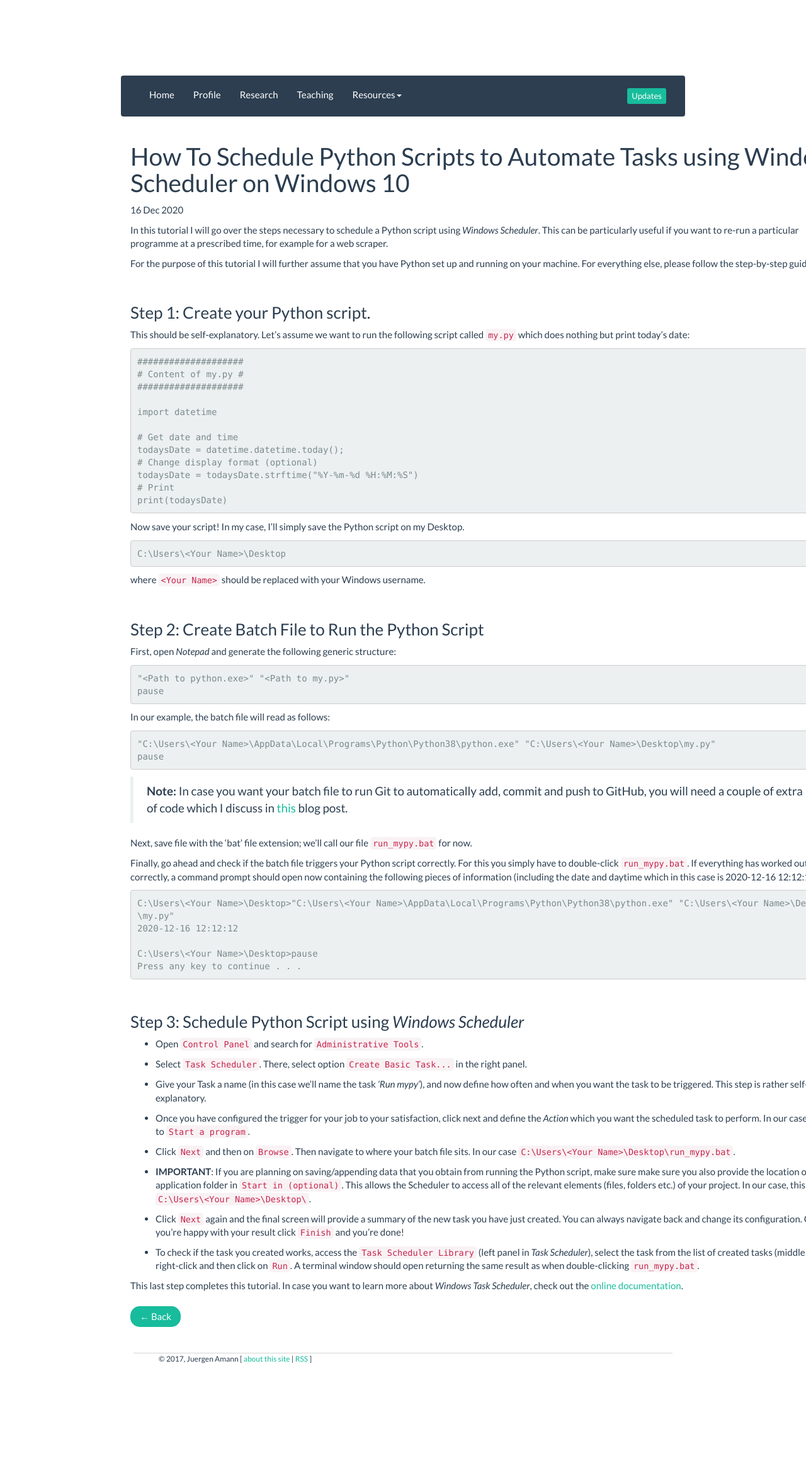
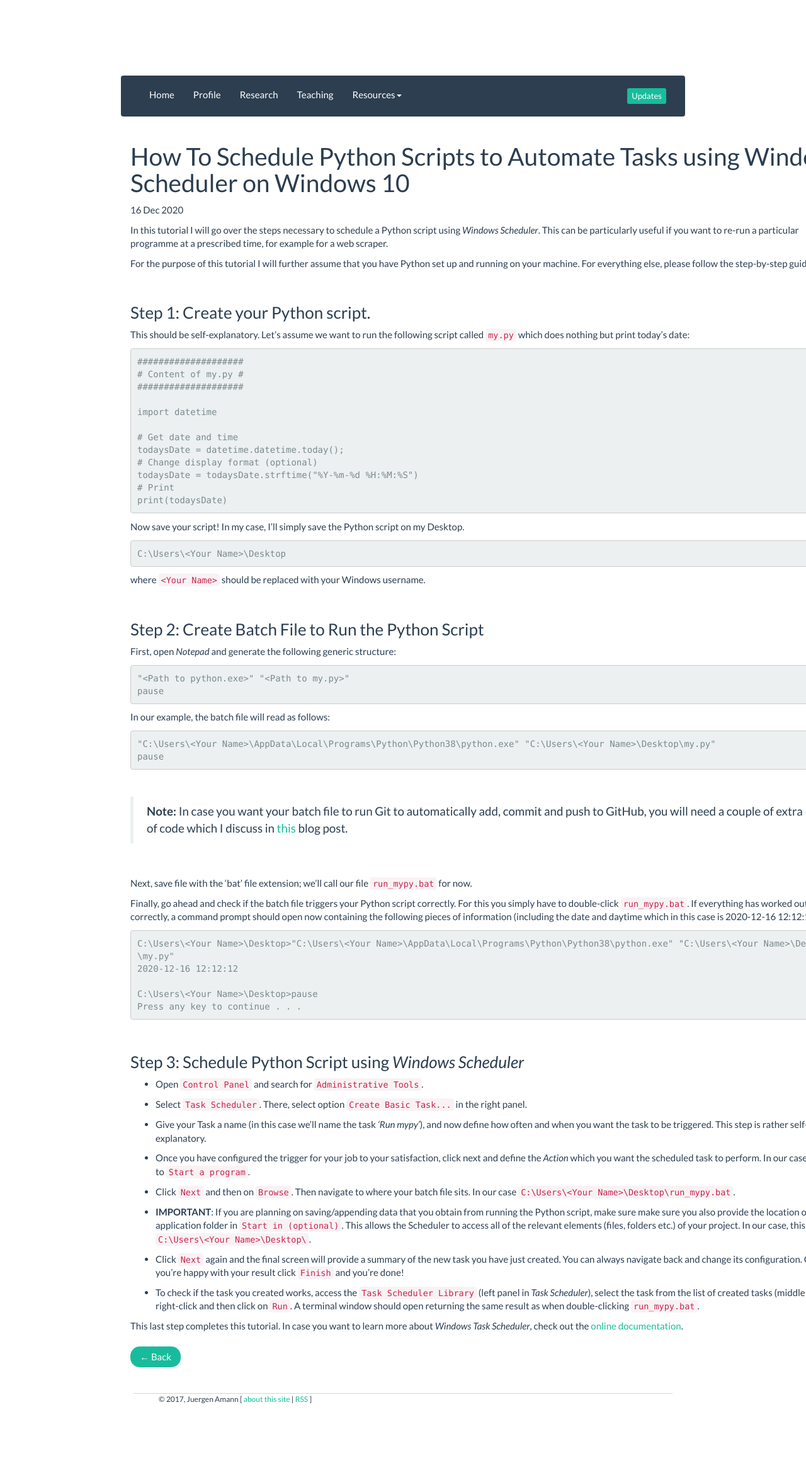
Before and after one commit to amannj/amannj.github.io, a Jekyll site: the page built from _posts/2020-12-16-windows-scheduler.md, in a window 1280 px wide. Shown: the whole page at 63% size. Built offline with Jekyll 4.4.1, drawn with Linux system fonts in a browser that asks for light colours; nearby versions of some CDN libraries; before the commit the page ends 2286 px from its top, so only the background shows below that.

Commit message:
fix typos

````diff
--- a/_posts/2020-12-16-windows-scheduler.md
+++ b/_posts/2020-12-16-windows-scheduler.md
@@ -54,8 +54,11 @@ In our example, the batch file will read as follows:
 "C:\Users\<Your Name>\AppData\Local\Programs\Python\Python38\python.exe" "C:\Users\<Your Name>\Desktop\my.py"
 pause
 ```
+<br>
 
 > **Note:** In case you want your batch file to run Git to automatically add, commit and push to GitHub, you will need a couple of extra lines of code which I discuss in [this](https://amannj.github.io/blog/2020/07/09/bat-git-push) blog post.
+
+<br>
 
 Next, save file with the 'bat' file extension; we'll call our file `run_mypy.bat` for now.
 
````
Also changed, not shown: _posts/2021-07-09-bat-git-push.md (renamed from _posts/2020-07-09-bat-git-push.md, +1 -1 lines).
